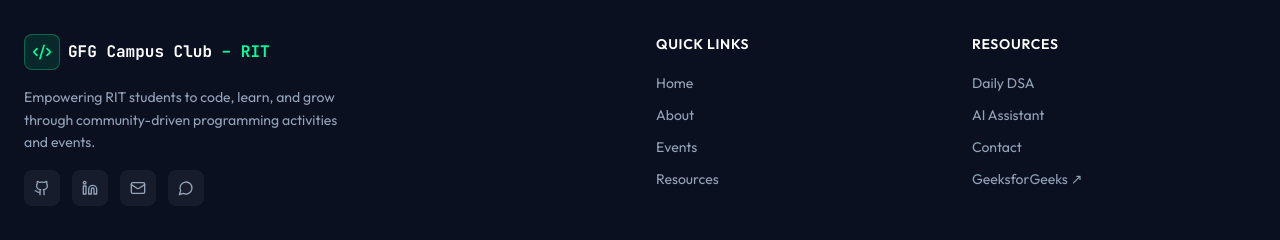
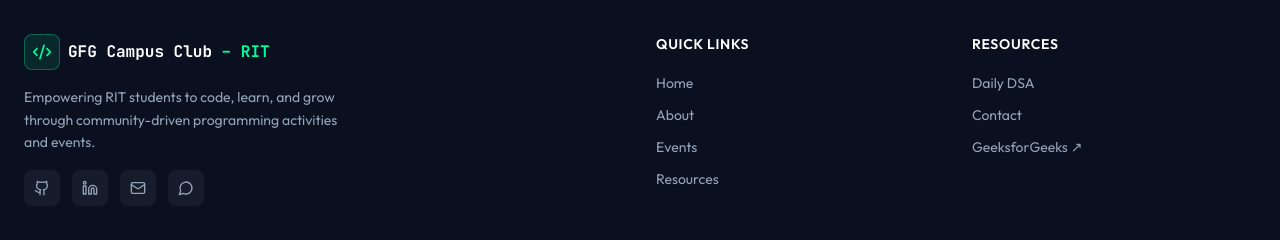
Before and after one commit to YamunadeviPrakash/gfg-rit-website, a React (Vite) app in the folder frontend/: page /collaborate in a window 1280 px wide. Shown: the part 461-701 px from the top of the page. Built offline with nearby package versions, Linux system fonts and the light colour scheme; no server answers.

Commit message:
minor changes

```diff
--- a/frontend/src/components/Footer.jsx
+++ b/frontend/src/components/Footer.jsx
@@ -61,7 +61,6 @@
             <ul className="space-y-2">
               {[
                 ['/dsa', 'Daily DSA'],
-                ['/ai', 'AI Assistant'],
                 ['/contact', 'Contact'],
                 ['https://geeksforgeeks.org', 'GeeksforGeeks ↗'],
               ].map(([path, label]) => (
```
Also changed, not shown: 1 other file (tests, documents, lock files or other folders).
